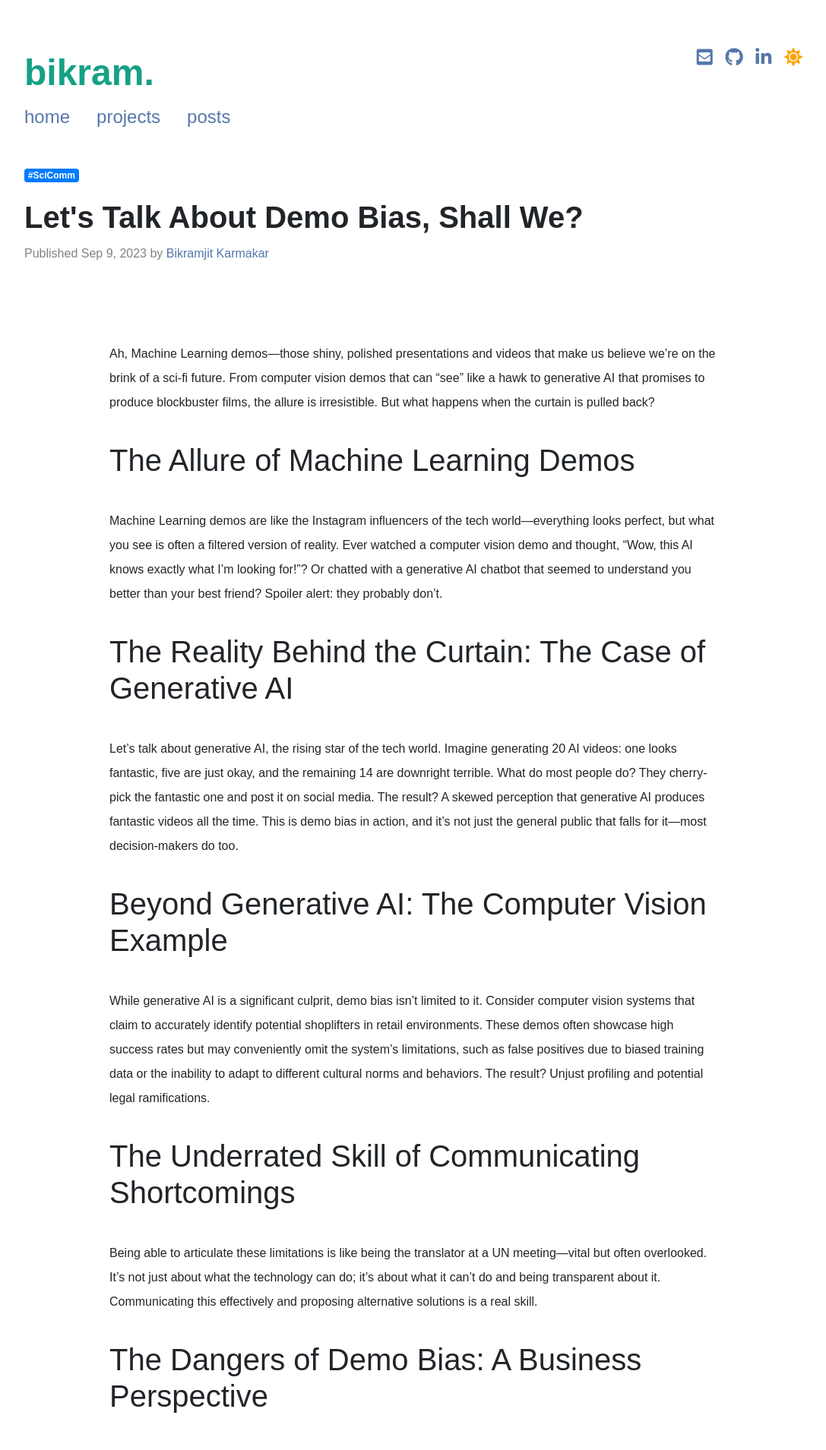
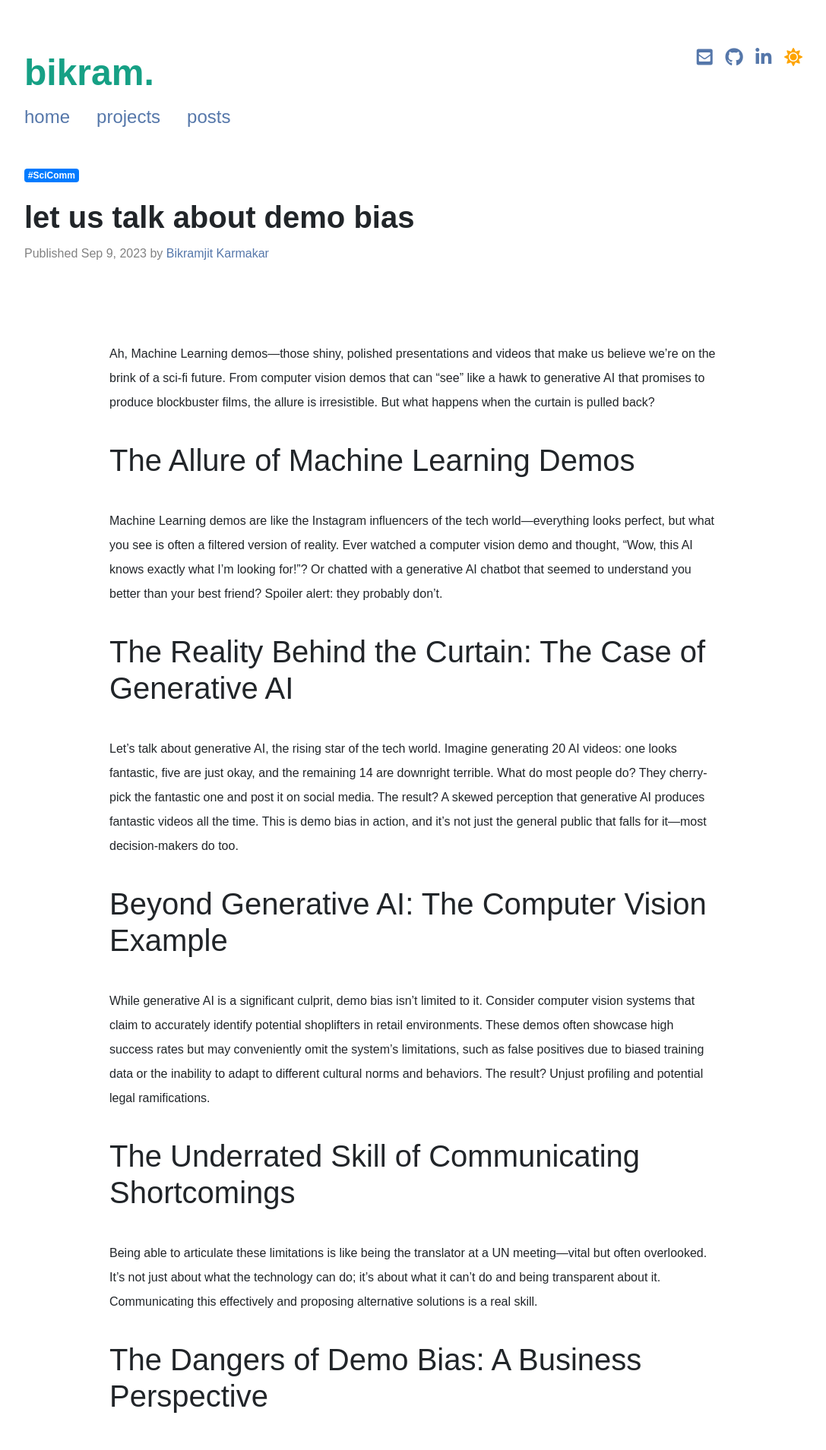
Before and after one commit to bikramjitkarmakar/bikramjitkarmakar.github.io, a Jekyll site: the page built from _posts/2023-09-09-demo-bias.md, in a window 1280 px wide. Shown: the top 1909 px of the page at 76% size, without its empty margins (96-1183 px from the left). Built offline with Jekyll 4.4.1, drawn with Linux system fonts in a browser that asks for light colours; nearby versions of some CDN libraries; comment, search, counter and statistics services are not loaded; a style sheet for code colours, icons or effects is not loaded.

```diff
--- a/Gemfile
+++ b/Gemfile
@@ -1,2 +1,3 @@
 source 'https://rubygems.org'
 gem "jekyll", "~> 4.0.0"
+gem 'webrick', '~> 1.7'
--- a/_posts/2023-09-09-demo-bias.md
+++ b/_posts/2023-09-09-demo-bias.md
@@ -1,11 +1,10 @@
 ---
 layout: post
-title:  Let's Talk About Demo Bias, Shall We?
+title:  let us talk about demo bias
 date:   2023-09-09
 tags: SciComm
 
 ---
-
 Ah, Machine Learning demos—those shiny, polished presentations and videos that make us believe we're on the brink of a sci-fi future. From computer vision demos that can "see" like a hawk to generative AI that promises to produce blockbuster films, the allure is irresistible. But what happens when the curtain is pulled back?
 
 # The Allure of Machine Learning Demos
--- a/assets/css/main.css
+++ b/assets/css/main.css
@@ -1,6 +1,6 @@
 @charset "UTF-8";
 body {
-  font-family: 'YourPreferredFont', Arial, sans-serif;
+  font-family: 'sans-serif', Arial, sans-serif;
 }
 a {
   color: #57a;
```
Also changed, not shown: Gemfile.lock.
